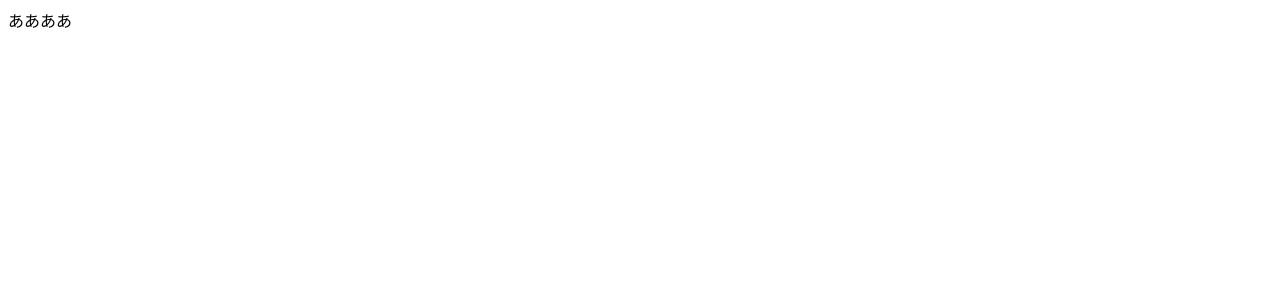
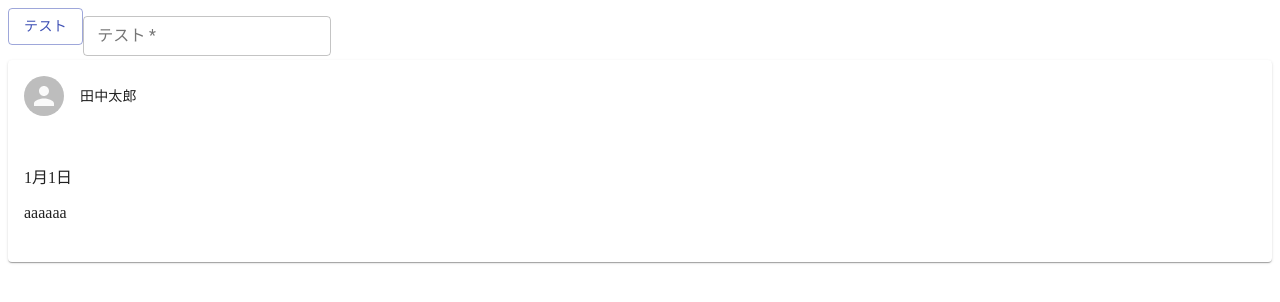
Before and after one commit to yuki-takahashi-0723/tutorApp, a React (Create React App) app: page / in a window 1280 px wide. Shown: the top 302 px of the page. Built offline with nearby package versions, Linux system fonts and the light colour scheme.

Commit message:
各種uikitを仮実装して使用可能な状態にする

```diff
--- a/src/App.tsx
+++ b/src/App.tsx
@@ -1,8 +1,39 @@
-import React from 'react';
+import React, { useState } from 'react';
+import { InputArea, ListCard, PrimaryButton } from './uikit';
 
 const App : React.FC = () => {
+
+  const [value,setValue]=useState('')
+
+  const testChange = (e:React.ChangeEvent<HTMLInputElement>) => {
+    setValue(e.target.value)
+  }
+
+  //ルーティングを設定するまではここにテスト表記を行う
   return(
-    <>ああああ</>
+    <>
+      <PrimaryButton
+        label={'テスト'}
+        onClick={()=>console.log('aaaa')}
+      />
+      <InputArea
+        required = {true}
+        fullWidth={false}
+        multiline={false}
+        rows={1}
+        onChange={testChange}
+        value={value}
+        label={'テスト'}
+      />
+
+      <ListCard
+        name='田中太郎'
+        day='1月1日'
+        diaryTitle='aaaaaa'
+      />
+
+    </>
+
   )
 }
 
--- /dev/null
+++ b/src/uikit/index.ts
@@ -0,0 +1,3 @@
+export {default as PrimaryButton} from './primaryButton'
+export {default as InputArea} from './inputArea'
+export {default as ListCard} from './listCard'
--- /dev/null
+++ b/src/uikit/inputArea.tsx
@@ -0,0 +1,34 @@
+import { TextField } from '@material-ui/core'
+import React from 'react'
+
+type Props = {
+    fullWidth:boolean
+    required : boolean
+    multiline:boolean
+    rows : number
+    label:string
+    onChange:(e:React.ChangeEvent<HTMLInputElement>) => void
+    value:string
+}
+
+
+const InputArea:React.FC<Props> = (props) => {
+    return(
+        <>
+        <TextField
+            variant='outlined'
+            color='primary'
+            margin='dense'
+            required = {props.required}
+            fullWidth={props.fullWidth}
+            multiline={props.multiline}
+            rows={props.rows}
+            onChange={props.onChange}
+            value={props.value}
+            label={props.label}
+        />
+        </>
+    )
+}
+
+export default InputArea
--- /dev/null
+++ b/src/uikit/listCard.tsx
@@ -0,0 +1,36 @@
+import { Avatar, Card, CardContent, CardHeader } from '@material-ui/core'
+import React from 'react'
+
+type Props = {
+    avater?:string
+    name:string
+    day?:string
+    diaryTitle?:string
+
+}
+
+
+const ListCard:React.FC<Props> = (props) => {
+    return(
+        <Card>
+             <CardHeader
+                avatar={
+                <Avatar aria-label="recipe">
+                    {props.avater}
+                </Avatar>
+                }
+                title={props.name}
+             />
+             {
+                 (props.diaryTitle && props.day ) &&
+                <CardContent>
+                        <p>{props.day}</p>
+                        <p>{props.diaryTitle}</p>
+                </CardContent>
+
+             }
+        </Card>
+    )
+}
+
+export default ListCard
--- /dev/null
+++ b/src/uikit/primaryButton.tsx
@@ -0,0 +1,23 @@
+import { Button } from '@material-ui/core'
+import React from 'react'
+
+
+type Props = {
+    label : string
+    onClick :  () => void
+}
+
+
+const PrimaryButton:React.FC<Props> = (props) => {
+    return(
+        <Button
+        color='primary'
+        variant='outlined'
+        onClick={()=>props.onClick()}
+        >
+            {props.label}
+        </Button>
+    )
+}
+
+export default PrimaryButton
```
